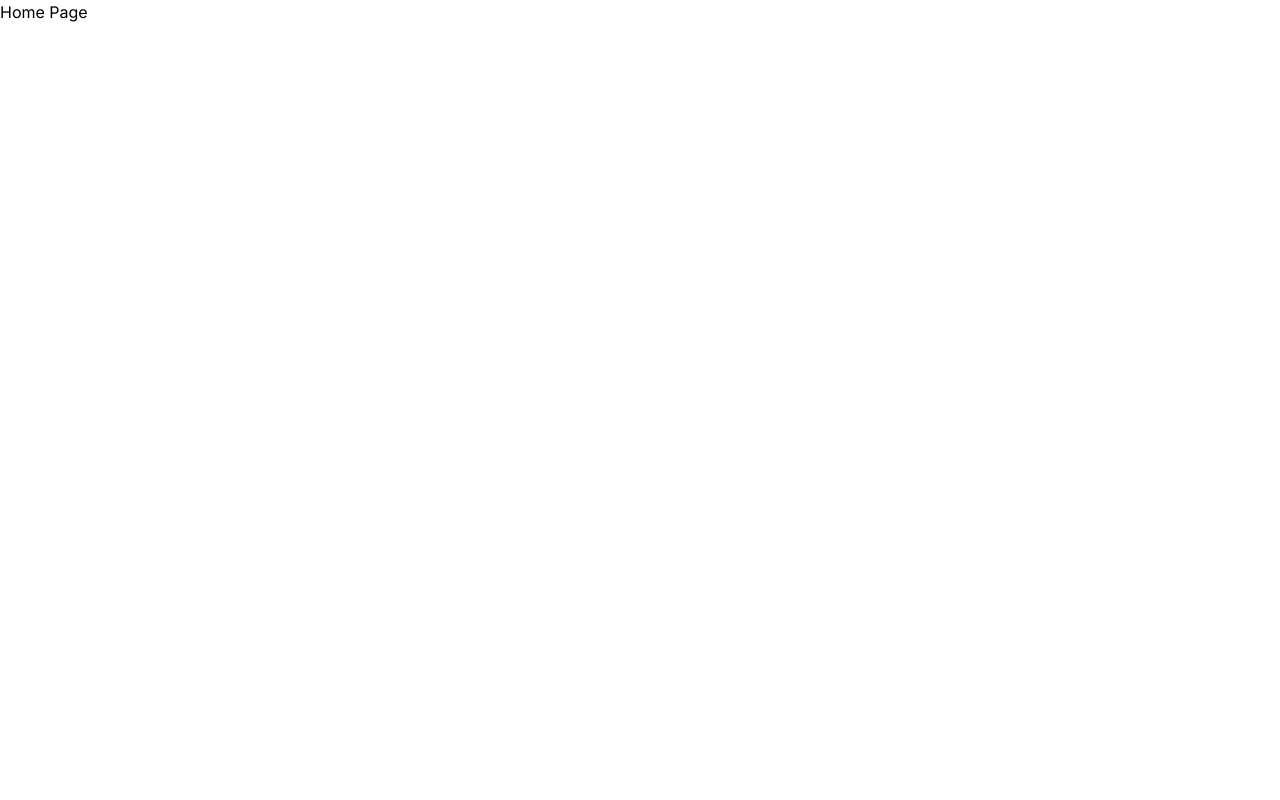
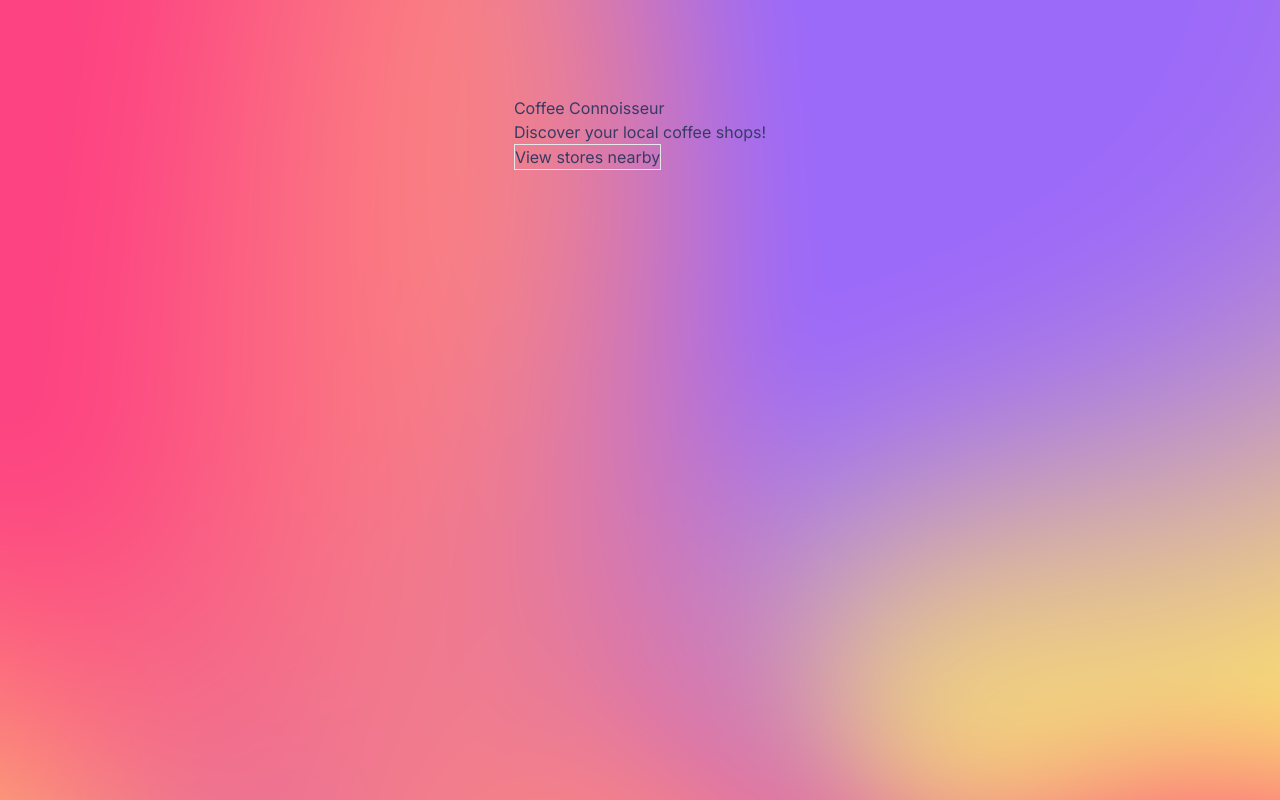
Before and after one commit to Abideen-program/coffee, a Next.js app: page / in a window 1280 px wide. Built offline with nearby package versions, Linux system fonts and the light colour scheme.

Commit message:
created the banner setup

```diff
--- /dev/null
+++ b/components/Footer.tsx
@@ -0,0 +1,9 @@
+const Footer = () => {
+  return (
+    <div className="border border-green-500 flex items-center justify-center fixed right-0 left-0 bottom-0">
+      <p className="text-xl font-bold p-3">Footer</p>
+    </div>
+  );
+};
+
+export default Footer;
--- /dev/null
+++ b/components/banner/Banner.tsx
@@ -0,0 +1,20 @@
+type Props = {
+  text: string;
+  handler: () => void;
+};
+
+const Banner = ({ text, handler }: Props) => {
+  return (
+    <div>
+      <h1>
+        <span>Coffee</span> <span>Connoisseur</span>
+      </h1>
+      <p>Discover your local coffee shops!</p>
+      <button className="border" onClick={handler}>
+        {text}
+      </button>
+    </div>
+  );
+};
+
+export default Banner;
--- a/pages/_app.tsx
+++ b/pages/_app.tsx
@@ -1,6 +1,12 @@
-import '@/styles/globals.css'
-import type { AppProps } from 'next/app'
+import Footer from "@/components/Footer";
+import "@/styles/globals.css";
+import type { AppProps } from "next/app";
 
 export default function App({ Component, pageProps }: AppProps) {
-  return <Component {...pageProps} />
+  return (
+    <>
+      <Component {...pageProps} />
+      {/* <Footer /> */}
+    </>
+  );
 }
--- a/pages/index.tsx
+++ b/pages/index.tsx
@@ -1,14 +1,28 @@
-import Image from "next/image";
+import Banner from "@/components/banner/Banner";
 import { Inter } from "next/font/google";
+import Head from "next/head";
 
 const inter = Inter({ subsets: ["latin"] });
 
 export default function Home() {
+  const findStores = () => {
+    console.log("Hi Coffee Store");
+  };
+
   return (
-    <main
-      className={`${inter.className}`}
-    >
-      Home Page
-    </main>
+    <>
+      <Head>
+        <title>Coffee Connoisseur</title>
+        <meta
+          name="description"
+          content="This page helps to discover coffee shops around your location"
+        />
+      </Head>
+      <main
+        className={`flex min-h-screen flex-col items-center justify-between p-24 ${inter.className}`}
+      >
+        <Banner text="View stores nearby" handler={findStores} />
+      </main>
+    </>
   );
 }
--- a/styles/globals.css
+++ b/styles/globals.css
@@ -31,3 +31,13 @@ body {
   padding: 0;
   box-sizing: border-box;
 }
+
+html,
+body {
+  background: url(../public/images/bg.png);
+  background-repeat: no-repeat;
+  background-size: cover;
+  /* background-position: right 50%; */
+  height: 100%;
+  color: #373b64;
+}
```
Also changed, not shown: public/images/bg.png (added).
